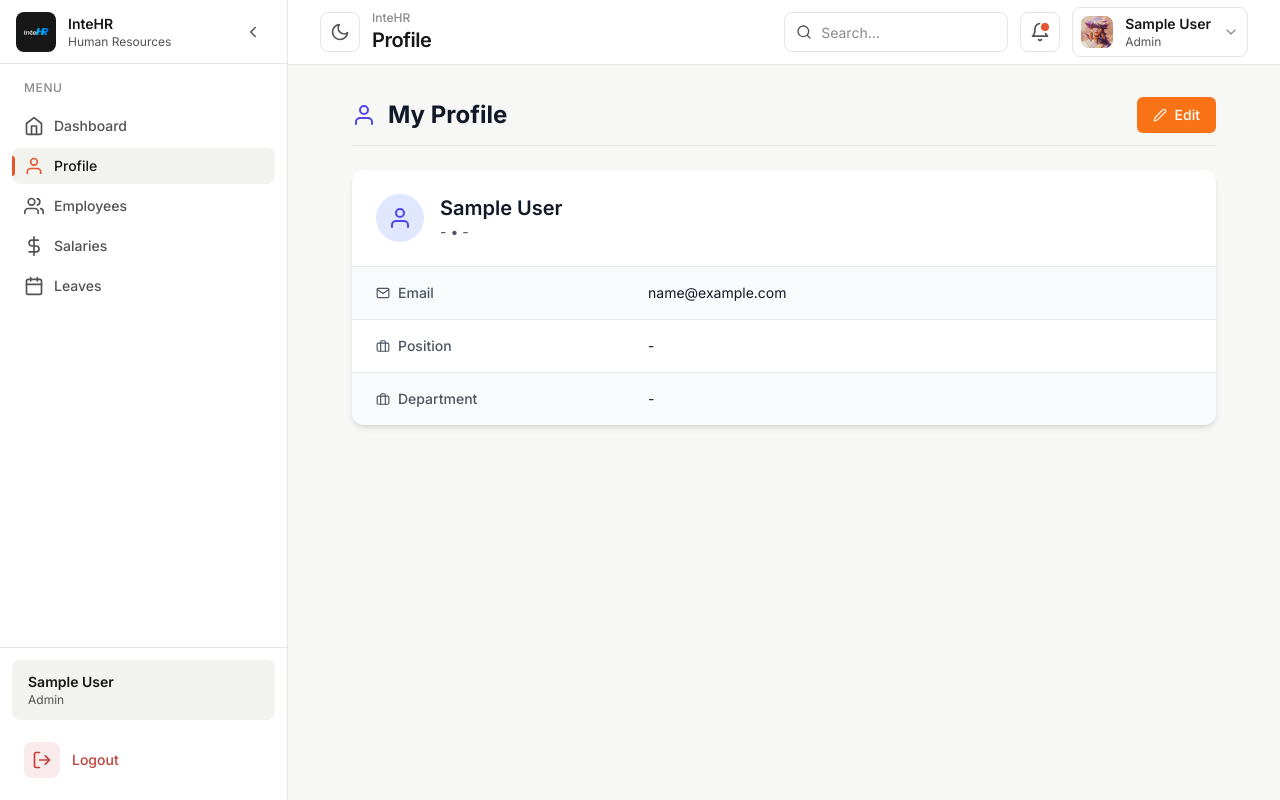
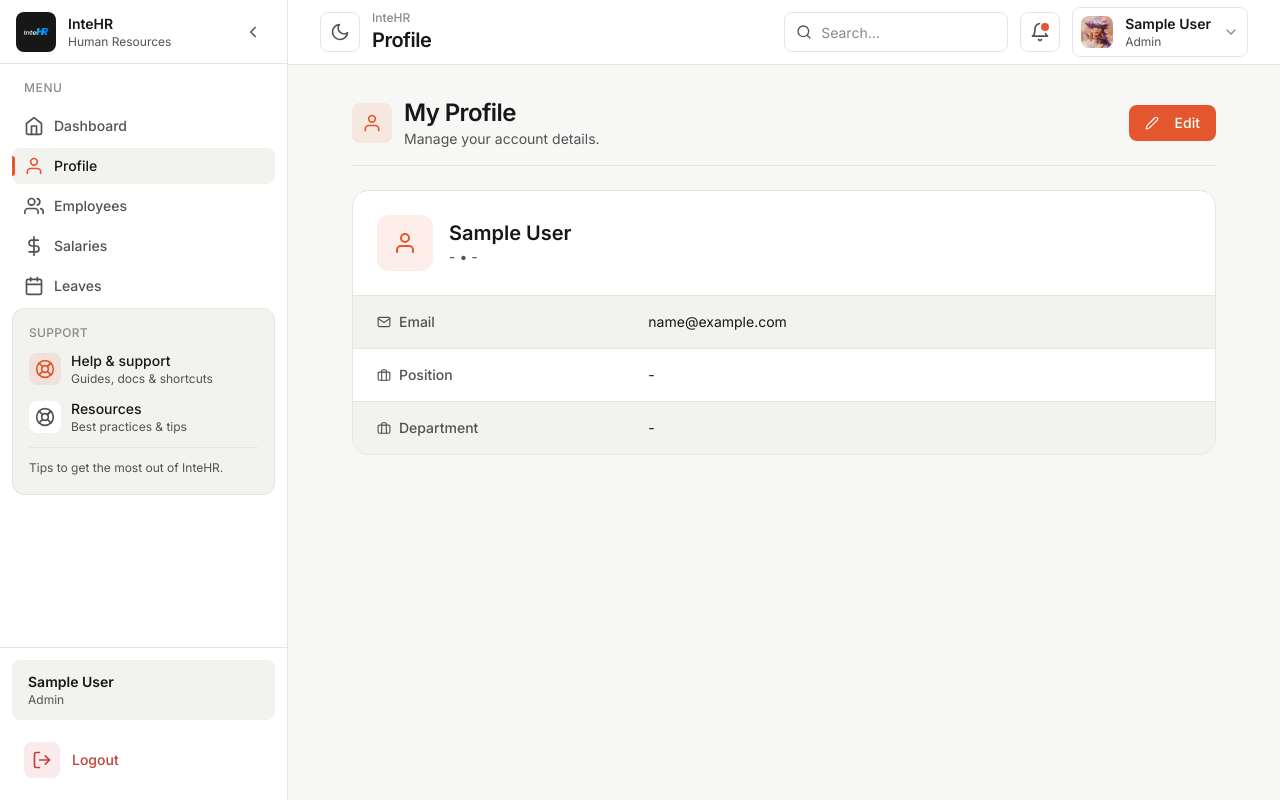
Before and after one commit to IKetutWidiyane/intehr-frontend, a React (Create React App) app: page /profile in a window 1280 px wide. Built offline with nearby package versions, Linux system fonts and the light colour scheme; no server answers; sample sign-in values are in the browser's storage.

Commit message:
optimalin

```diff
--- a/src/components/Input.js
+++ b/src/components/Input.js
@@ -20,7 +20,7 @@ const Input = ({
   return (
     <div>
       {label && (
-        <label htmlFor={name} className="block text-sm font-medium text-gray-700 dark:text-gray-300 mb-1">
+        <label htmlFor={name} className="block text-sm font-medium text-ink dark:text-ink-dark mb-1">
           {label}
           {required && <span className="text-red-500"> *</span>}
         </label>
--- a/src/components/Sidebar.js
+++ b/src/components/Sidebar.js
@@ -1,6 +1,6 @@
 import React, { useState } from 'react';
 import { NavLink } from 'react-router-dom';
-import { FiChevronLeft, FiChevronRight, FiLogOut, FiX } from 'react-icons/fi';
+import { FiChevronLeft, FiChevronRight, FiLifeBuoy, FiLogOut, FiX } from 'react-icons/fi';
 import PropTypes from 'prop-types';
 
 const SidebarItem = ({ item, isCollapsed, onClick }) => (
@@ -45,7 +45,7 @@ const Sidebar = ({ items, onLogout, isOpen, onClose, user }) => {
         <button
           type="button"
           aria-label="Close sidebar"
-          className="fixed inset-0 z-30 bg-slate-950/40 backdrop-blur-sm md:hidden"
+          className="fixed inset-0 z-30 bg-black/40 backdrop-blur-sm md:hidden"
           onClick={onClose}
         />
       )}
@@ -105,6 +105,34 @@ const Sidebar = ({ items, onLogout, isOpen, onClose, user }) => {
               onClick={onClose}
             />
           ))}
+
+          {!isCollapsed && (
+            <div className="mt-4 rounded-xl border border-line bg-subtle p-4 dark:border-line-dark dark:bg-subtle-dark">
+              <p className="text-xs font-medium uppercase tracking-wide text-faint dark:text-faint-dark">Support</p>
+              <div className="mt-2.5 flex items-center gap-2.5">
+                <span className="flex h-8 w-8 shrink-0 items-center justify-center rounded-lg bg-accent/10 text-accent">
+                  <FiLifeBuoy className="h-5 w-5" />
+                </span>
+                <div className="min-w-0">
+                  <p className="truncate text-sm font-medium text-ink dark:text-ink-dark">Help & support</p>
+                  <p className="truncate text-xs text-muted dark:text-muted-dark">Guides, docs & shortcuts</p>
+                </div>
+              </div>
+              <div className="mt-3 flex items-center gap-2.5">
+                <span className="flex h-8 w-8 shrink-0 items-center justify-center rounded-lg bg-surface text-muted dark:bg-surface-dark dark:text-muted-dark">
+                  <FiLifeBuoy className="h-5 w-5" />
+                </span>
+                <div className="min-w-0">
+                  <p className="truncate text-sm font-medium text-ink dark:text-ink-dark">Resources</p>
+                  <p className="truncate text-xs text-muted dark:text-muted-dark">Best practices & tips</p>
+                </div>
+              </div>
+              <hr className="mt-3 border-line dark:border-line-dark" />
+              <p className="mt-2.5 text-xs leading-5 text-muted dark:text-muted-dark">
+                Tips to get the most out of InteHR.
+              </p>
+            </div>
+          )}
         </nav>
 
         <div className="border-t border-line p-3 dark:border-line-dark">
--- a/src/components/forms/CompanyForm.js
+++ b/src/components/forms/CompanyForm.js
@@ -84,7 +84,7 @@ const CompanyForm = ({ initialData, onSubmit, onCancel }) => {
         error={formik.touched.address && formik.errors.address}
       />
 
-      <div className="flex justify-end space-x-3 pt-4">
+      <div className="flex justify-end gap-3 pt-4">
         <Button
           type="button"
           variant="secondary"
--- a/src/components/forms/EmployeeForm.js
+++ b/src/components/forms/EmployeeForm.js
@@ -56,7 +56,7 @@ const EmployeeForm = ({ initialData, onSubmit, onCancel }) => {
 
   return (
     <form onSubmit={formik.handleSubmit} className="space-y-4">
-      <h2 className="text-lg font-semibold text-gray-700 dark:text-white">
+      <h2 className="text-lg font-semibold text-ink dark:text-ink-dark">
         {isEdit ? 'Update Position & Department' : 'Create New Employee'}
       </h2>
 
@@ -89,7 +89,7 @@ const EmployeeForm = ({ initialData, onSubmit, onCancel }) => {
         </>
       )}
 
-      <div className="flex justify-end space-x-3 pt-4">
+      <div className="flex justify-end gap-3 pt-4">
         <Button type="button" variant="secondary" onClick={onCancel}>
           Cancel
         </Button>
--- a/src/components/forms/LeaveForm.js
+++ b/src/components/forms/LeaveForm.js
@@ -116,7 +116,7 @@ const LeaveForm = ({ initialData, onSubmit, onCancel, onDelete, readOnly }) => {
             </Button>
           )}
         </div>
-        <div className="flex space-x-3">
+        <div className="flex gap-3">
           <Button
             type="button"
             variant="secondary"
--- a/src/components/forms/SalaryForm.js
+++ b/src/components/forms/SalaryForm.js
@@ -121,7 +121,7 @@ const SalaryForm = ({ initialData, onSubmit, onCancel }) => {
         error={formik.touched.notes && formik.errors.notes}
       />
 
-      <div className="flex justify-end space-x-3 pt-4">
+      <div className="flex justify-end gap-3 pt-4">
         <Button
           type="button"
           variant="secondary"
--- a/src/components/forms/UserForm.js
+++ b/src/components/forms/UserForm.js
@@ -107,7 +107,7 @@ const UserForm = ({ initialData, onSubmit, onCancel }) => {
         error={formik.touched.department && formik.errors.department}
       />
 
-      <div className="flex justify-end space-x-3 pt-4">
+      <div className="flex justify-end gap-3 pt-4">
         <Button
           type="button"
           variant="secondary"
--- a/src/pages/Dashboard.js
+++ b/src/pages/Dashboard.js
@@ -16,7 +16,6 @@ const Dashboard = () => {
       icon: FiUsers,
       change: '+12%',
       changeType: 'increase',
-      color: 'bg-blue-500'
     },
     {
       name: 'Total Salaries',
@@ -24,7 +23,6 @@ const Dashboard = () => {
       icon: FiDollarSign,
       change: '+5%',
       changeType: 'increase',
-      color: 'bg-green-500'
     },
     {
       name: 'Pending Leaves',
@@ -32,7 +30,6 @@ const Dashboard = () => {
       icon: FiCalendar,
       change: '-2',
       changeType: 'decrease',
-      color: 'bg-yellow-500'
     },
   ];
 
--- a/src/pages/Profile.js
+++ b/src/pages/Profile.js
@@ -33,15 +33,24 @@ const Profile = () => {
   return (
     <div className="space-y-6">
       {/* Header */}
-      <div className="flex justify-between items-center border-b pb-3 mb-4">
-        <div className="flex items-center space-x-3">
-          <FiUser className="text-indigo-600 dark:text-indigo-400 h-6 w-6" />
-          <h1 className="text-2xl font-bold text-gray-900 dark:text-white">My Profile</h1>
+      <div className="flex items-center justify-between gap-4 border-b border-line pb-4 mb-4">
+        <div className="flex items-center gap-3">
+          <span className="flex h-10 w-10 shrink-0 items-center justify-center rounded-lg bg-accent/10 text-accent">
+            <FiUser className="h-5 w-5" />
+          </span>
+          <div>
+            <h1 className="text-2xl font-semibold tracking-tight text-ink dark:text-ink-dark">
+              My Profile
+            </h1>
+            <p className="text-sm text-muted dark:text-muted-dark">
+              Manage your account details.
+            </p>
+          </div>
         </div>
         {!isEditing && (
           <button
             onClick={() => setIsEditing(true)}
-            className="flex items-center px-4 py-2 text-sm font-medium text-white bg-orange-500 hover:bg-orange-600 rounded-md focus:outline-none focus:ring-2 focus:ring-offset-2 focus:ring-orange-400"
+            className="inline-flex items-center gap-2 rounded-lg px-4 py-2 text-sm font-medium text-white bg-accent hover:bg-accent-hover transition-colors focus:outline-none focus:ring-2 focus:ring-accent/40"
           >
             <FiEdit2 className="mr-2" />
             Edit
@@ -53,7 +62,7 @@ const Profile = () => {
       {isEditing ? (
         <form
           onSubmit={handleSubmit}
-          className="bg-white dark:bg-gray-800 shadow-md rounded-xl p-6 space-y-5"
+          className="rounded-2xl border border-line bg-surface p-6 space-y-5 dark:border-line-dark dark:bg-surface-dark"
         >
           <Input label="Full Name" name="name" value={formData.name} onChange={handleChange} required />
           <Input label="Email" name="email" type="email" value={formData.email} onChange={handleChange} required disabled />
@@ -66,7 +75,7 @@ const Profile = () => {
             </>
           )}
 
-          <div className="flex justify-end space-x-3 pt-4">
+          <div className="flex justify-end gap-3 pt-4">
             <Button
               type="button"
               variant="secondary"
@@ -81,16 +90,16 @@ const Profile = () => {
           </div>
         </form>
       ) : (
-        <div className="bg-white dark:bg-gray-800 shadow-md rounded-xl overflow-hidden divide-y divide-gray-200 dark:divide-gray-700">
+        <div className="rounded-2xl border border-line bg-surface overflow-hidden divide-y divide-line dark:border-line-dark dark:bg-surface-dark dark:divide-line-dark">
           {/* Top Section */}
-          <div className="flex items-center space-x-4 px-6 py-6">
-            <div className="bg-indigo-100 dark:bg-indigo-700 p-3 rounded-full">
-              <FiUser className="h-6 w-6 text-indigo-600 dark:text-white" />
+          <div className="flex items-center gap-4 px-6 py-6">
+            <div className="flex h-14 w-14 shrink-0 items-center justify-center rounded-xl bg-accent/10 text-accent">
+              <FiUser className="h-6 w-6" />
             </div>
             <div>
-              <h2 className="text-xl font-semibold text-gray-900 dark:text-white">{user?.name}</h2>
+              <h2 className="text-xl font-semibold text-ink dark:text-ink-dark">{user?.name}</h2>
               {user?.role !== 'employee' && (
-                <p className="text-sm text-gray-600 dark:text-gray-300">
+                <p className="text-sm text-muted dark:text-muted-dark">
                   {user?.position || '-'} &bull; {user?.department || '-'}
                 </p>
               )}
@@ -98,38 +107,37 @@ const Profile = () => {
           </div>
 
           {/* Details Section */}
-          <dl className="text-sm divide-y divide-gray-200 dark:divide-gray-700">
-            <div className="grid grid-cols-3 px-6 py-4 bg-gray-50 dark:bg-gray-900">
-              <dt className="font-medium text-gray-600 dark:text-gray-300 flex items-center">
+          <dl className="text-sm divide-y divide-line dark:divide-line-dark">
+            <div className="grid grid-cols-3 px-6 py-4 bg-subtle dark:bg-subtle-dark">
+              <dt className="font-medium text-muted dark:text-muted-dark flex items-center">
                 <FiMail className="mr-2" /> Email
               </dt>
-              <dd className="col-span-2 text-gray-900 dark:text-gray-100">{user?.email}</dd>
+              <dd className="col-span-2 text-ink dark:text-ink-dark">{user?.email}</dd>
             </div>
 
-            {/* Hanya tampil kalau bukan employee */}
             {user?.role !== 'employee' && (
               <>
                 <div className="grid grid-cols-3 px-6 py-4">
-                  <dt className="font-medium text-gray-600 dark:text-gray-300 flex items-center">
+                  <dt className="font-medium text-muted dark:text-muted-dark flex items-center">
                     <FiBriefcase className="mr-2" /> Position
                   </dt>
-                  <dd className="col-span-2 text-gray-900 dark:text-gray-100">{user?.position || '-'}</dd>
+                  <dd className="col-span-2 text-ink dark:text-ink-dark">{user?.position || '-'}</dd>
                 </div>
-                <div className="grid grid-cols-3 px-6 py-4 bg-gray-50 dark:bg-gray-900">
-                  <dt className="font-medium text-gray-600 dark:text-gray-300 flex items-center">
+                <div className="grid grid-cols-3 px-6 py-4 bg-subtle dark:bg-subtle-dark">
+                  <dt className="font-medium text-muted dark:text-muted-dark flex items-center">
                     <FiBriefcase className="mr-2" /> Department
                   </dt>
-                  <dd className="col-span-2 text-gray-900 dark:text-gray-100">{user?.department || '-'}</dd>
+                  <dd className="col-span-2 text-ink dark:text-ink-dark">{user?.department || '-'}</dd>
                 </div>
               </>
             )}
 
             {user?.join_date && (
               <div className="grid grid-cols-3 px-6 py-4">
-                <dt className="font-medium text-gray-600 dark:text-gray-300 flex items-center">
+                <dt className="font-medium text-muted dark:text-muted-dark flex items-center">
                   <FiCalendar className="mr-2" /> Join Date
                 </dt>
-                <dd className="col-span-2 text-gray-900 dark:text-gray-100">
+                <dd className="col-span-2 text-ink dark:text-ink-dark">
                   {new Date(user.join_date).toLocaleDateString()}
                 </dd>
               </div>
```
